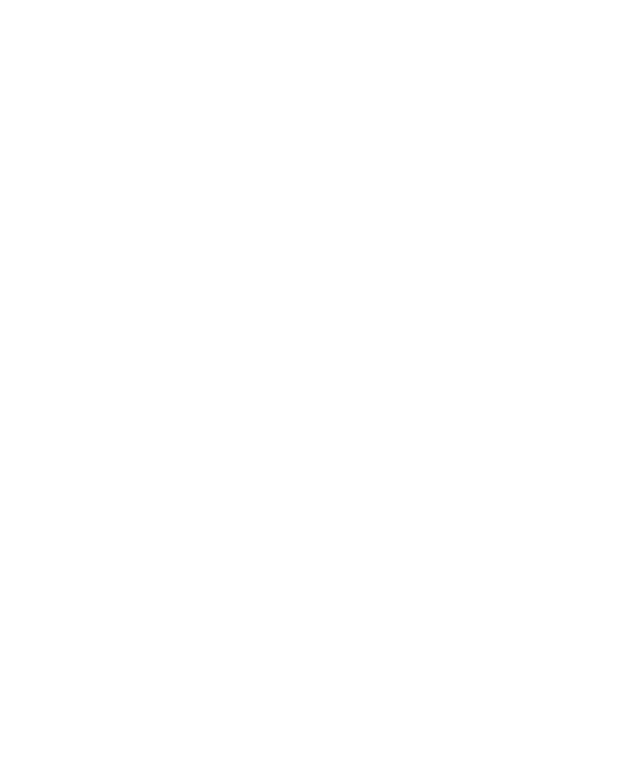
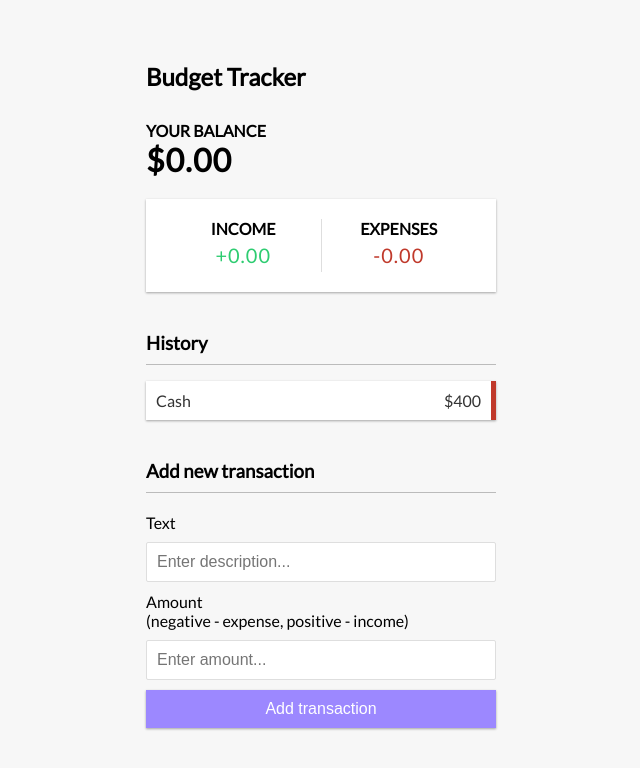
Before and after one commit to devstephen/budget-tracker, a React (Create React App) app: page / in a window 1280 px wide. Shown: the top 768 px of the page, without its empty margins (319-959 px from the left). Built offline with nearby package versions, Linux system fonts and the light colour scheme.

Commit message:
Finish building UI

```diff
--- a/src/App.css
+++ b/src/App.css
@@ -0,0 +1,151 @@
+@import url("https://fonts.googleapis.com/css?family=Lato&display=swap");
+
+:root {
+  --box-shadow: 0 1px 3px rgba(0, 0, 0, 0.12), 0 1px 2px rgba(0, 0, 0, 0.24);
+}
+
+* {
+  box-sizing: border-box;
+}
+
+body {
+  background-color: #f7f7f7;
+  display: flex;
+  flex-direction: column;
+  align-items: center;
+  justify-content: center;
+  min-height: 100vh;
+  margin: 0;
+  font-family: "Lato", sans-serif;
+}
+
+.container {
+  margin: 30px auto;
+  width: 350px;
+}
+
+h1 {
+  letter-spacing: 1px;
+  margin: 0;
+}
+
+h3 {
+  border-bottom: 1px solid #bbb;
+  padding-bottom: 10px;
+  margin: 40px 0 10px;
+}
+
+h4 {
+  margin: 0;
+  text-transform: uppercase;
+}
+
+.inc-exp-container {
+  background-color: #fff;
+  box-shadow: var(--box-shadow);
+  padding: 20px;
+  display: flex;
+  justify-content: space-between;
+  margin: 20px 0;
+}
+
+.inc-exp-container > div {
+  flex: 1;
+  text-align: center;
+}
+
+.inc-exp-container > div:first-of-type {
+  border-right: 1px solid #dedede;
+}
+
+.money {
+  font-size: 20px;
+  letter-spacing: 1px;
+  margin: 5px 0;
+}
+
+.money.plus {
+  color: #2ecc71;
+}
+
+.money.minus {
+  color: #c0392b;
+}
+
+label {
+  display: inline-block;
+  margin: 10px 0;
+}
+
+input[type="text"],
+input[type="number"] {
+  border: 1px solid #dedede;
+  border-radius: 2px;
+  display: block;
+  font-size: 16px;
+  padding: 10px;
+  width: 100%;
+}
+
+.btn {
+  cursor: pointer;
+  background-color: #9c88ff;
+  box-shadow: var(--box-shadow);
+  color: #fff;
+  border: 0;
+  display: block;
+  font-size: 16px;
+  margin: 10px 0 30px;
+  padding: 10px;
+  width: 100%;
+}
+
+.btn:focus,
+.delete-btn:focus {
+  outline: 0;
+}
+
+.list {
+  list-style-type: none;
+  padding: 0;
+  margin-bottom: 40px;
+}
+
+.list li {
+  background-color: #fff;
+  box-shadow: var(--box-shadow);
+  color: #333;
+  display: flex;
+  justify-content: space-between;
+  position: relative;
+  padding: 10px;
+  margin: 10px 0;
+}
+
+.list li.plus {
+  border-right: 5px solid #2ecc71;
+}
+
+.list li.minus {
+  border-right: 5px solid #c0392b;
+}
+
+.delete-btn {
+  cursor: pointer;
+  background-color: #e74c3c;
+  border: 0;
+  color: #fff;
+  font-size: 20px;
+  line-height: 20px;
+  padding: 2px 5px;
+  position: absolute;
+  top: 50%;
+  left: 0;
+  transform: translate(-100%, -50%);
+  opacity: 0;
+  transition: opacity 0.3s ease;
+}
+
+.list li:hover .delete-btn {
+  opacity: 1;
+}
--- a/src/App.js
+++ b/src/App.js
@@ -1,7 +1,22 @@
 import "./App.css";
+import { Header } from "./components/Header";
+import { Balance } from "./components/Balance";
+import { IncomeExpenses } from "./components/IncomeExpenses";
+import { TransactionList } from "./components/TransactionList";
+import { AddTransaction } from "./components/AddTransaction";
 
 function App() {
-  return <div className="App"></div>;
+  return (
+    <div>
+      <Header />
+      <div className="container">
+        <Balance />
+        <IncomeExpenses />
+        <TransactionList />
+        <AddTransaction />
+      </div>
+    </div>
+  );
 }
 
 export default App;
--- /dev/null
+++ b/src/components/AddTransaction.js
@@ -0,0 +1,23 @@
+import React from "react";
+
+export const AddTransaction = () => {
+  return (
+    <div>
+      <h3>Add new transaction</h3>
+      <form>
+        <div className="form-control">
+          <label htmlFor="text">Text</label>
+          <input type="text" placeholder="Enter description..." />
+        </div>
+        <div className="form-control">
+          <label htmlFor="amount">
+            Amount <br />
+            (negative - expense, positive - income)
+          </label>
+          <input type="number" placeholder="Enter amount..." />
+        </div>
+        <button className="btn">Add transaction</button>
+      </form>
+    </div>
+  );
+};
--- /dev/null
+++ b/src/components/Balance.js
@@ -0,0 +1,10 @@
+import React from "react";
+
+export const Balance = () => {
+  return (
+    <>
+      <h4>Your Balance</h4>
+      <h1>$0.00</h1>
+    </>
+  );
+};
--- /dev/null
+++ b/src/components/Header.js
@@ -0,0 +1,9 @@
+import React from "react";
+
+export const Header = () => {
+  return (
+    <div>
+      <h2>Budget Tracker</h2>
+    </div>
+  );
+};
--- /dev/null
+++ b/src/components/IncomeExpenses.js
@@ -0,0 +1,16 @@
+import React from "react";
+
+export const IncomeExpenses = () => {
+  return (
+    <div className="inc-exp-container">
+      <div>
+        <h4>Income</h4>
+        <p className="money plus">+0.00</p>
+      </div>
+      <div>
+        <h4>Expenses</h4>
+        <p className="money minus">-0.00</p>
+      </div>
+    </div>
+  );
+};
--- /dev/null
+++ b/src/components/TransactionList.js
@@ -0,0 +1,15 @@
+import React from "react";
+
+export const TransactionList = () => {
+  return (
+    <>
+      <h3>History</h3>
+      <ul className="list">
+        <li className="minus">
+          Cash <span>$400</span>
+          <button className="delete-btn">❌</button>
+        </li>
+      </ul>
+    </>
+  );
+};
```
